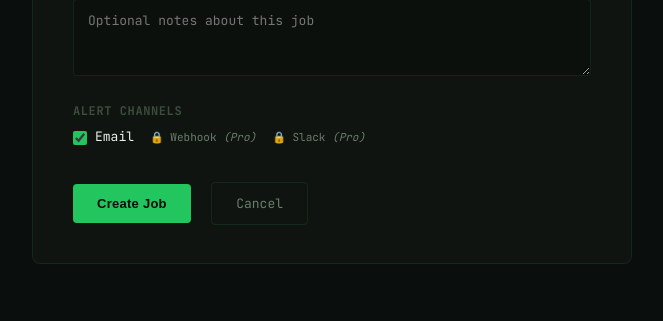
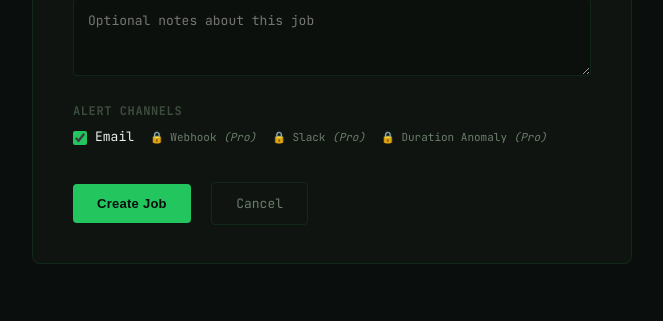
Before and after one commit to cculver78/CronCraft, a Flask app: page /dashboard/jobs/new in a window 1280 px wide. Shown: the part 827-1148 px from the top of the page, without its empty margins (90-753 px from the left). Run offline with Flask 3, Linux system fonts and the light colour scheme; the visitor is signed in with stand-in values (Sample User, id 1); data that the repository does not hold is empty; some libraries are stand-ins or nearby versions.

Commit message:
20260414.00 Duration Anomaly optional

```diff
--- a/app/models/job.py
+++ b/app/models/job.py
@@ -23,6 +23,7 @@ class Job(db.Model):
     slack_webhook = db.Column(db.String(500))
     notify_webhook = db.Column(db.Boolean, default=False)
     webhook_url = db.Column(db.String(500))
+    notify_duration_anomaly = db.Column(db.Boolean, default=False)
     depends_on = db.Column(db.BigInteger, db.ForeignKey('jobs.id'), nullable=True)
     last_ping_at = db.Column(db.DateTime, nullable=True)
     last_status = db.Column(db.Enum('ok', 'late', 'failed', 'never_run'), default='never_run')
--- a/app/routes/api_v1.py
+++ b/app/routes/api_v1.py
@@ -51,6 +51,7 @@ def _job_to_dict(job):
         'webhook_url': job.webhook_url,
         'notify_slack': job.notify_slack,
         'slack_webhook': job.slack_webhook,
+        'notify_duration_anomaly': job.notify_duration_anomaly,
         'depends_on': job.depends_on,
         'team_id': job.team_id,
         'created_at': job.created_at.isoformat() if job.created_at else None,
@@ -140,6 +141,7 @@ def create_job():
     webhook_url = (data.get('webhook_url') or '').strip()
     notify_slack = data.get('notify_slack', False)
     slack_webhook = (data.get('slack_webhook') or '').strip()
+    notify_duration_anomaly = data.get('notify_duration_anomaly', False)
     depends_on = data.get('depends_on')
 
     # --- Plan-level feature enforcement ---
@@ -212,6 +214,7 @@ def create_job():
         webhook_url=webhook_url if notify_webhook else None,
         notify_slack=notify_slack,
         slack_webhook=slack_webhook if notify_slack else None,
+        notify_duration_anomaly=notify_duration_anomaly,
         depends_on=depends_on or None,
         ping_token=token,
         expected_at=calculate_next_expected(schedule, job_timezone),
@@ -392,6 +395,9 @@ def update_job(id):
         job.notify_slack = ns
         job.slack_webhook = sw if ns else None
 
+    if 'notify_duration_anomaly' in data:
+        job.notify_duration_anomaly = bool(data['notify_duration_anomaly'])
+
     # Dependency
     if 'depends_on' in data:
         dep = data['depends_on']
--- a/app/routes/jobs.py
+++ b/app/routes/jobs.py
@@ -95,6 +95,7 @@ def create():
         webhook_url = request.form.get('webhook_url', '').strip()
         notify_slack = request.form.get('notify_slack') == 'on'
         slack_webhook = request.form.get('slack_webhook', '').strip()
+        notify_duration_anomaly = request.form.get('notify_duration_anomaly') == 'on'
         depends_on = request.form.get('depends_on', type=int)
 
         # Enforce plan-level feature restrictions
@@ -166,6 +167,7 @@ def create():
             webhook_url=webhook_url if notify_webhook else None,
             notify_slack=notify_slack,
             slack_webhook=slack_webhook if notify_slack else None,
+            notify_duration_anomaly=notify_duration_anomaly,
             depends_on=depends_on or None,
             ping_token=token,
             expected_at=calculate_next_expected(schedule, job_timezone)
@@ -180,6 +182,7 @@ def create():
         'allow_webhook': is_feature_allowed(current_user.plan, 'allow_webhook'),
         'allow_slack': is_feature_allowed(current_user.plan, 'allow_slack'),
         'allow_dependencies': is_feature_allowed(current_user.plan, 'allow_dependencies'),
+        'allow_anomaly_detection': is_feature_allowed(current_user.plan, 'allow_anomaly_detection'),
     }
     return render_template('jobs/create.html', user_teams=user_teams, available_jobs=available_jobs, default_team_id=team_id_param, plan_limits=plan_limits)
 
@@ -210,6 +213,7 @@ def edit(id):
         webhook_url = request.form.get('webhook_url', '').strip()
         notify_slack = request.form.get('notify_slack') == 'on'
         slack_webhook = request.form.get('slack_webhook', '').strip()
+        notify_duration_anomaly = request.form.get('notify_duration_anomaly') == 'on'
         depends_on = request.form.get('depends_on', type=int)
 
         # Enforce plan-level feature restrictions
@@ -275,6 +279,7 @@ def edit(id):
         job.webhook_url = webhook_url if notify_webhook else None
         job.notify_slack = notify_slack
         job.slack_webhook = slack_webhook if notify_slack else None
+        job.notify_duration_anomaly = notify_duration_anomaly
         job.depends_on = depends_on or None
         job.expected_at = calculate_next_expected(schedule, job_timezone)
         db.session.commit()
@@ -285,6 +290,7 @@ def edit(id):
         'allow_webhook': is_feature_allowed(current_user.plan, 'allow_webhook'),
         'allow_slack': is_feature_allowed(current_user.plan, 'allow_slack'),
         'allow_dependencies': is_feature_allowed(current_user.plan, 'allow_dependencies'),
+        'allow_anomaly_detection': is_feature_allowed(current_user.plan, 'allow_anomaly_detection'),
     }
     return render_template('jobs/edit.html', job=job, user_teams=user_teams, available_jobs=available_jobs, plan_limits=plan_limits)
 
--- a/app/routes/ping.py
+++ b/app/routes/ping.py
@@ -115,7 +115,10 @@ def receive_ping_fail(token):
 
 
 def _check_anomaly(job, duration_ms, pinged_at, expected_at):
-    """Run anomaly detection if the user's plan supports it."""
+    """Run anomaly detection if the user's plan supports it and the job has it enabled."""
+    if not job.notify_duration_anomaly:
+        return
+
     from app.plan_limits import is_feature_allowed
     user_plan = job.user.plan if getattr(job, 'user', None) else 'free'
     if not is_feature_allowed(user_plan, 'allow_anomaly_detection'):
--- a/app/templates/jobs/create.html
+++ b/app/templates/jobs/create.html
@@ -98,6 +98,14 @@
                     {% else %}
                     <span class="t-muted" style="font-size: 11px;">🔒 Slack <em>(Pro)</em></span>
                     {% endif %}
+                    {% if plan_limits.allow_anomaly_detection %}
+                    <label style="display: flex; align-items: center; gap: 8px; font-size: 13px; cursor: pointer;">
+                        <input type="checkbox" name="notify_duration_anomaly" id="notify_duration_anomaly_cb" style="accent-color: var(--green); width: 14px; height: 14px; cursor: pointer;">
+                        Duration Anomaly
+                    </label>
+                    {% else %}
+                    <span class="t-muted" style="font-size: 11px;">🔒 Duration Anomaly <em>(Pro)</em></span>
+                    {% endif %}
                 </div>
             </div>
 
```
Also changed, not shown: General/DEV_DOCUMENT.md (+8 -1 lines), app/templates/jobs/edit.html (+8 -0 lines), General/CHANGELOG.md, 1 other file.
